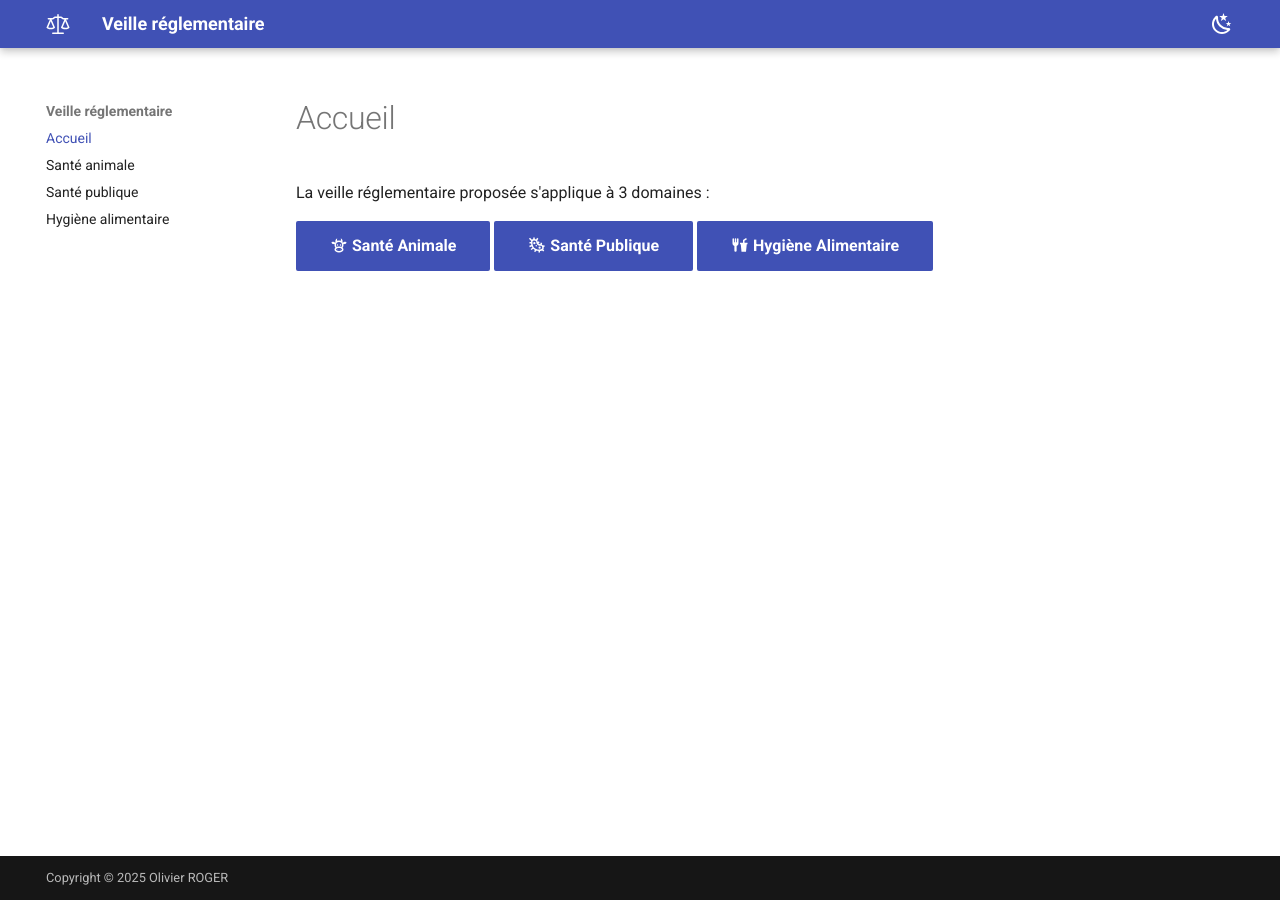
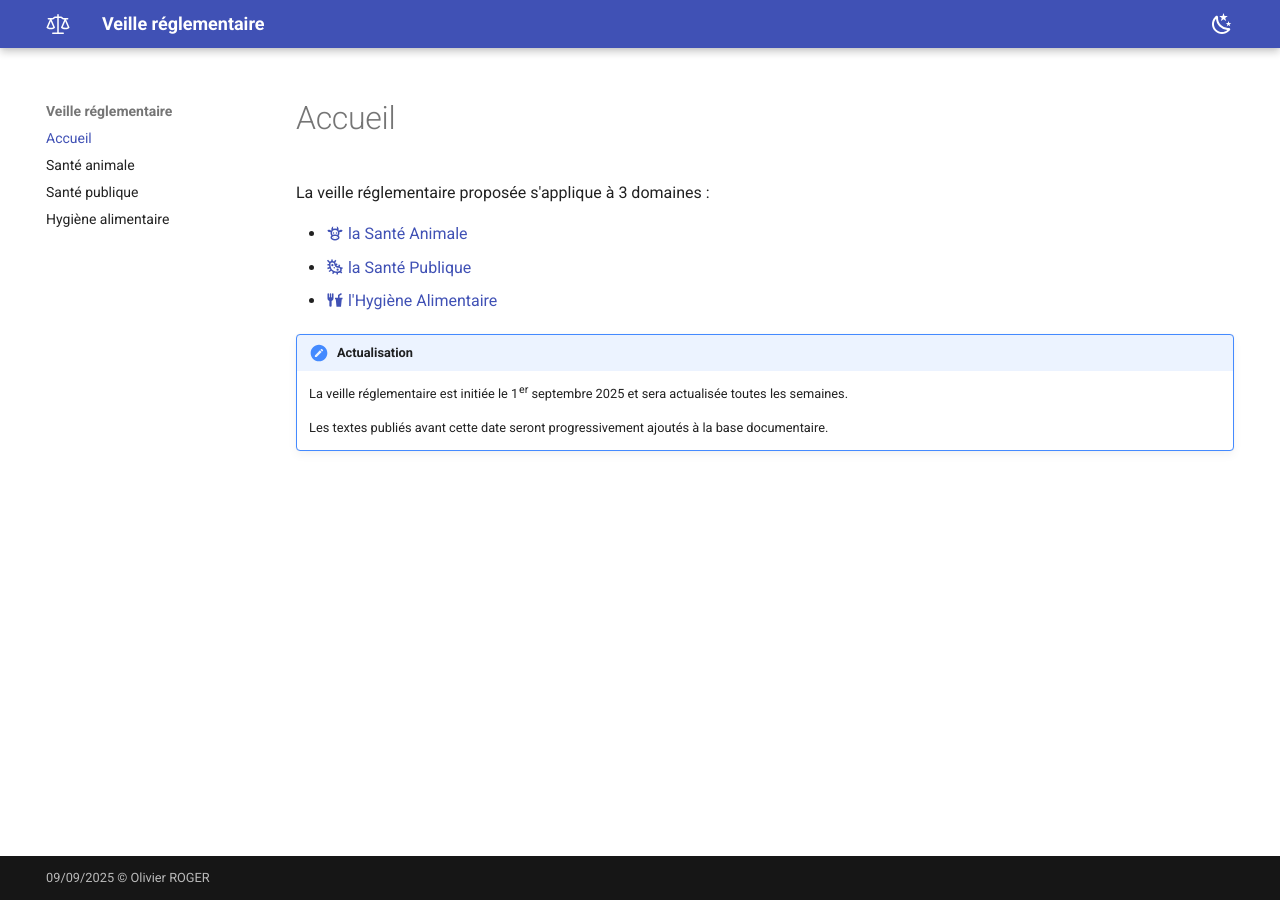
Before and after one commit to olivier-roger-vet/veille-reglementaire, an MkDocs documentation site: the page built from docs/index.md, in a window 1280 px wide. Built offline with MkDocs 1.6.1 and Material for MkDocs 9.7.7, drawn with Linux system fonts in a browser that asks for light colours.

Commit message:
Accueil mis à jour

```diff
--- a/docs/index.md
+++ b/docs/index.md
@@ -1,5 +1,11 @@
 La veille réglementaire proposée s'applique à 3 domaines :
 
-[:material-cow: Santé Animale](sa.md){ .md-button .md-button--primary }
-[:material-bacteria-outline: Santé Publique](sp.md){ .md-button .md-button--primary }
-[:material-food-fork-drink: Hygiène Alimentaire](ha.md){ .md-button .md-button--primary }
+- [:material-cow: la Santé Animale](sa.md)
+- [:material-bacteria-outline: la Santé Publique](sp.md)
+- [:material-food-fork-drink: l'Hygiène Alimentaire](ha.md)
+
+!!! note "Actualisation"
+
+    La veille réglementaire est initiée le 1<sup>er</sup> septembre 2025 et sera actualisée toutes les semaines.
+
+    Les textes publiés avant cette date seront progressivement ajoutés à la base documentaire.
--- a/mkdocs.yml
+++ b/mkdocs.yml
@@ -83,7 +83,7 @@ extra:
       - accept
       - reject
   generator: false
-copyright: Copyright &copy; 2025 Olivier ROGER
+copyright: 09/09/2025 &copy; Olivier ROGER
 markdown_extensions:
   - abbr
   - admonition
```
